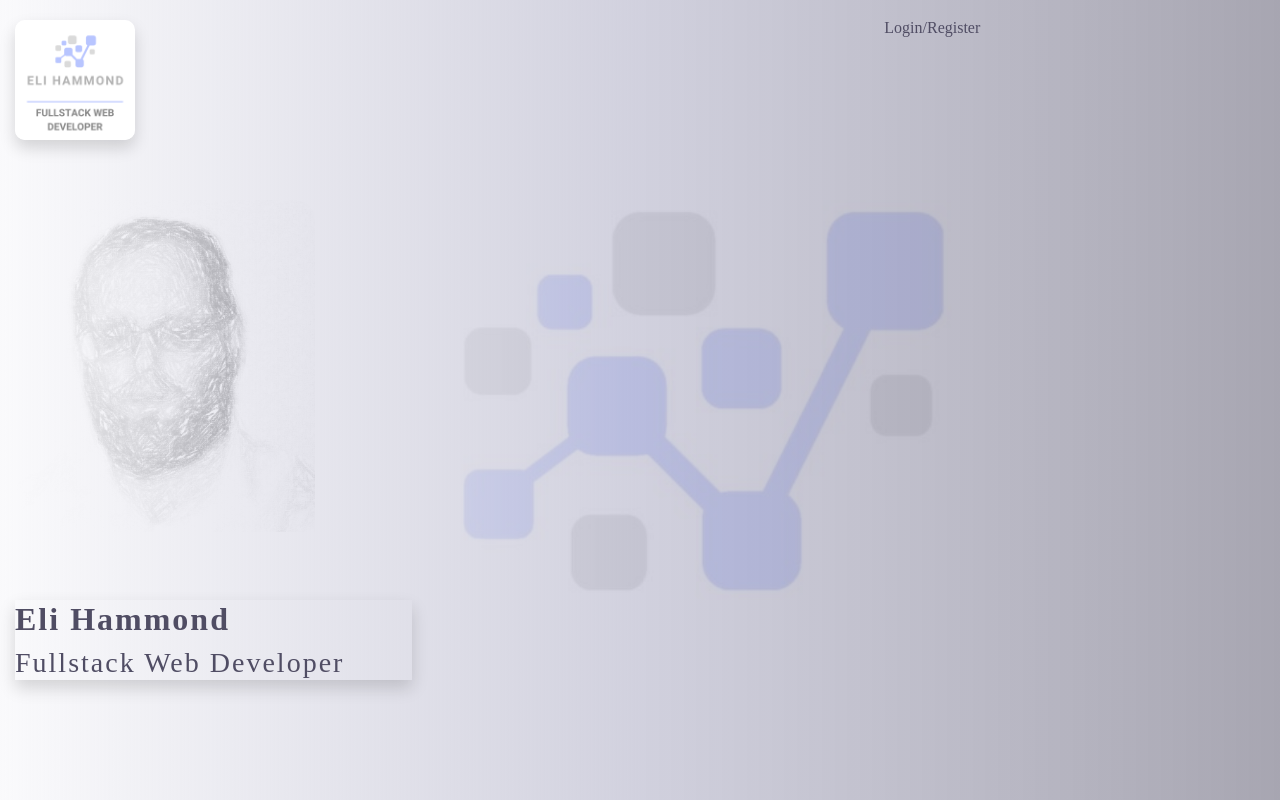
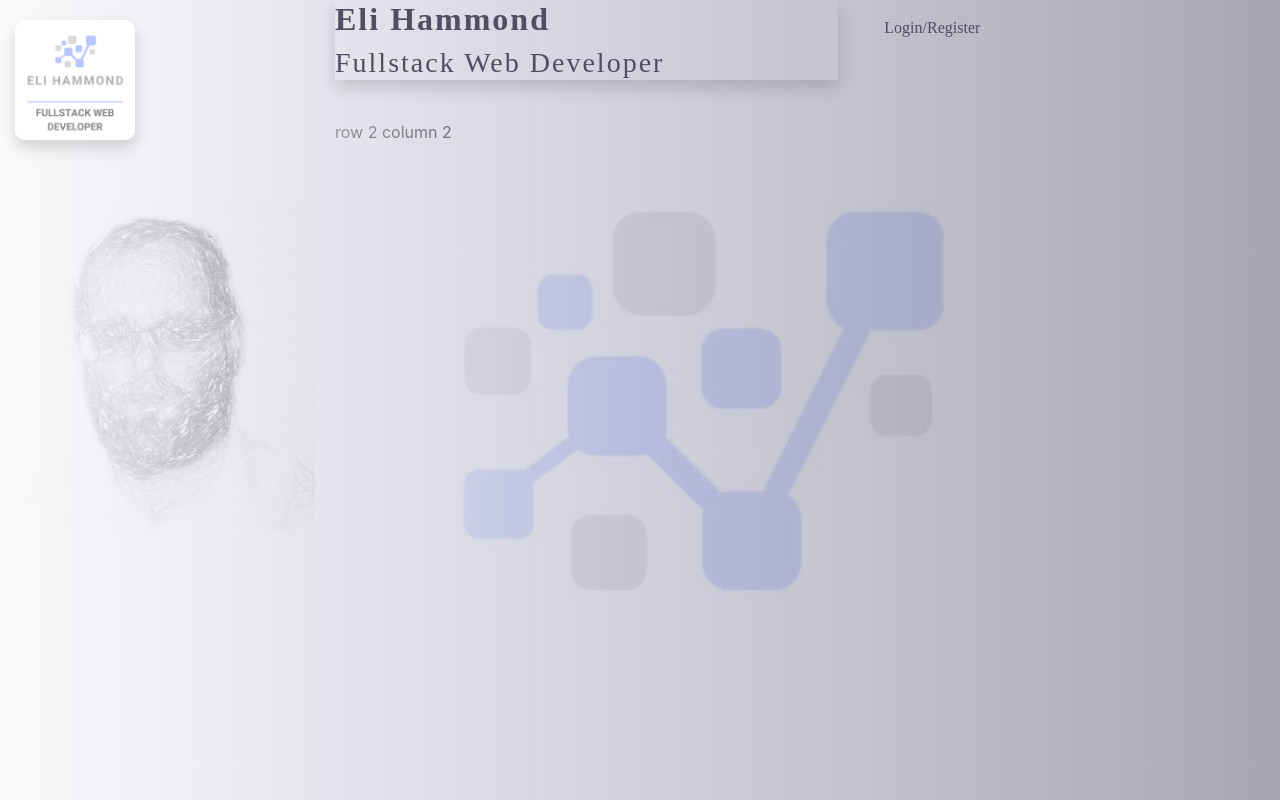
Before and after one commit to e-h-dev/e_hammond, a Django app: page / in a window 1280 px wide. Run offline with Django 3.2, Linux system fonts and the light colour scheme; some libraries are stand-ins or nearby versions; some web fonts are replaced.

Commit message:
Update nav bar styles

```diff
--- a/home/templates/home/index.html
+++ b/home/templates/home/index.html
@@ -4,14 +4,10 @@
 {% block content %}
 <div class="container-fluid">
     <div class="row">
-        <div class="col-lg-4">
+        <div class="col-md-4">
             <div class="pic"></div>
-            <div class="pic-text-box shadow">
-                <h2><strong>Eli Hammond</strong></h2>
-                <h3>Fullstack Web Developer</h3>
-            </div>
         </div>
-        <div class="col-lg-8">
+        <div class="col-md-8">
             <div class="small-box"></div>
             <div class="info-box">
                 <h3>info</h3>
--- a/templates/base.html
+++ b/templates/base.html
@@ -27,15 +27,18 @@
         <nav>
             <div class="container-fluid">
                 <div class="row">
-                    <div class="col-lg-4">
+                    <div class="col-md-3">
                         <a href="#">
                             <div class="logo shadow"></div>
                         </a>
                     </div>
-                    <div class="col-lg-4">
-
+                    <div class="col-md-5 d-none d-lg-block">
+                        <div class="pic-text-box shadow">
+                            <h2><strong>Eli Hammond</strong></h2>
+                            <h3>Fullstack Web Developer</h3>
+                        </div>
                     </div>
-                    <div class="col-lg-4">
+                    <div class="col-md-4">
                         <div class="dropdown">
                             <div class="dropbtn">Login/Register</div>
                             <div class="dropdown-content">
@@ -45,6 +48,15 @@
                           </div>
                     </div>
                 </div>
+                <div class="row">
+                    <div class="col-md-3">
+                        row 2 column 1
+                    </div>
+                    <div class="col-md-9">
+                        row 2 column 2
+                    </div>
+
+                </div>
             </div>
         </nav>
     </header>
```
Also changed, not shown: db.sqlite3.
